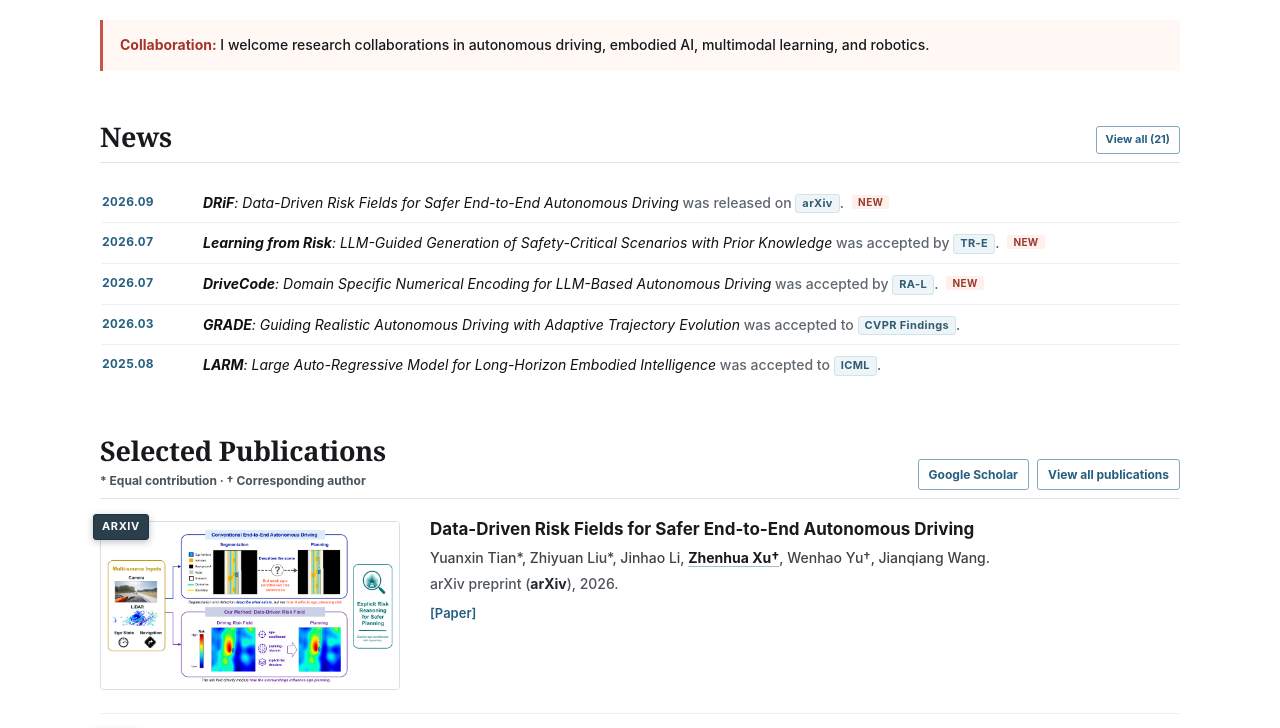
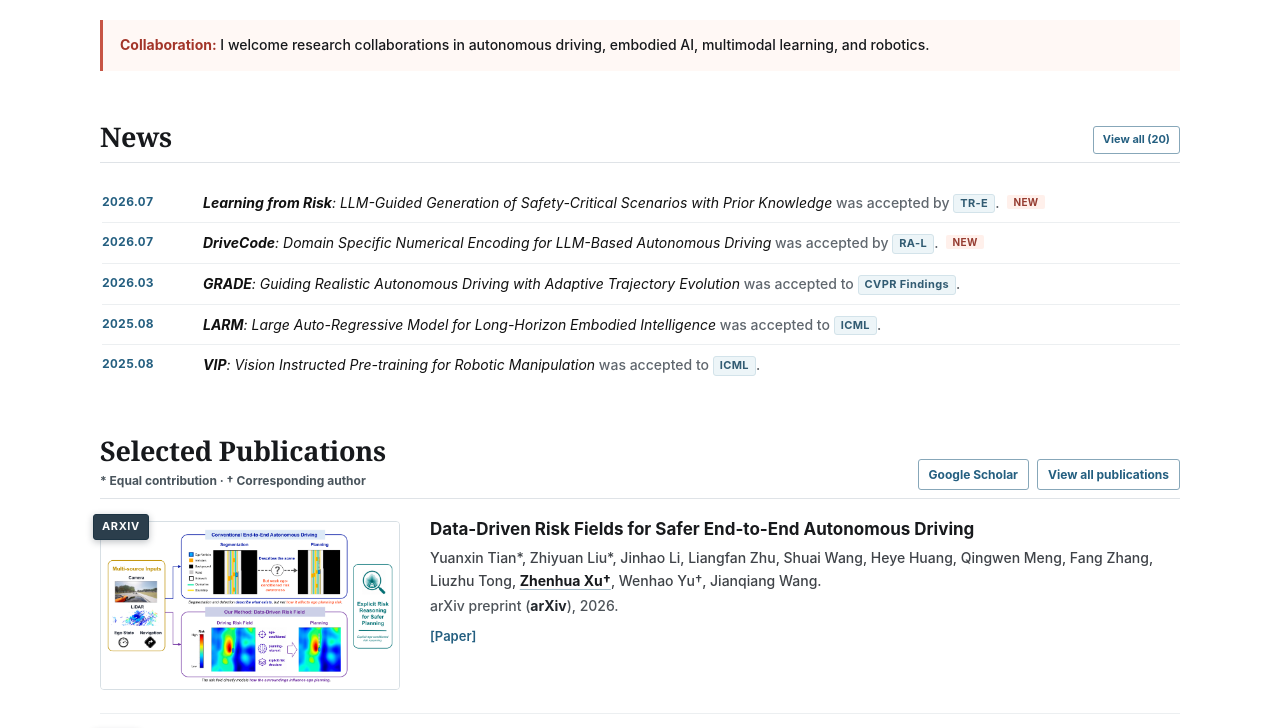
Before and after one commit to TonyXuQAQ/TonyXuQAQ.github.io, a React (Vite) app: page / in a window 1280 px wide. Shown: the part 568-1296 px from the top of the page. Built offline with nearby package versions, Linux system fonts and the light colour scheme.

Commit message:
Correct DRiF authors and remove preprint news

```diff
--- a/src/content/site.ts
+++ b/src/content/site.ts
@@ -99,15 +99,6 @@ export const siteConfig = {
   // Keep the newest item first. Use YYYY.MM dates and short venue labels.
   // Publication titles and venues render in bold.
   news: [
-    {
-      date: "2026.09",
-      paperNames: [
-        "DRiF: Data-Driven Risk Fields for Safer End-to-End Autonomous Driving",
-      ],
-      action: "was released on",
-      venue: "arXiv",
-      featured: true,
-    },
     {
       date: "2026.07",
       paperNames: [
@@ -255,6 +246,12 @@ export const siteConfig = {
         "Yuanxin Tian*",
         "Zhiyuan Liu*",
         "Jinhao Li",
+        "Liangfan Zhu",
+        "Shuai Wang",
+        "Heye Huang",
+        "Qingwen Meng",
+        "Fang Zhang",
+        "Liuzhu Tong",
         "Zhenhua Xu†",
         "Wenhao Yu†",
         "Jianqiang Wang",
```
